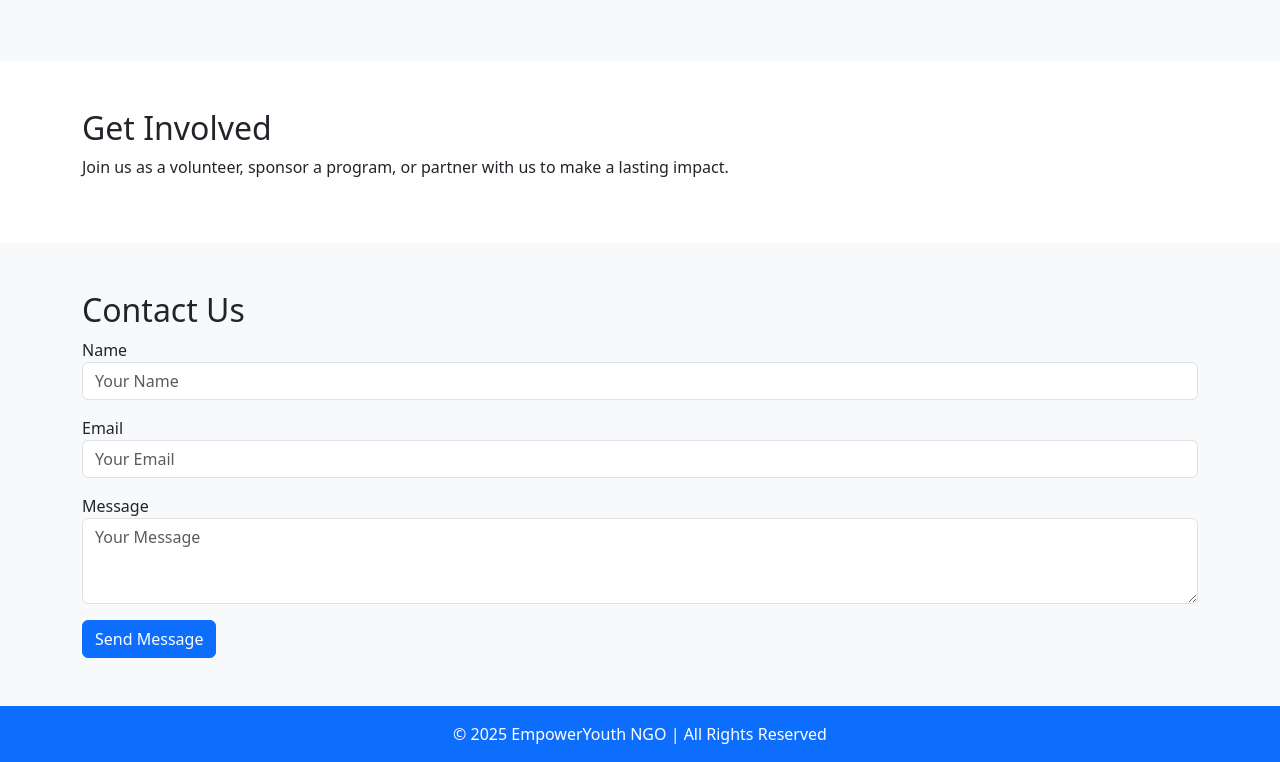
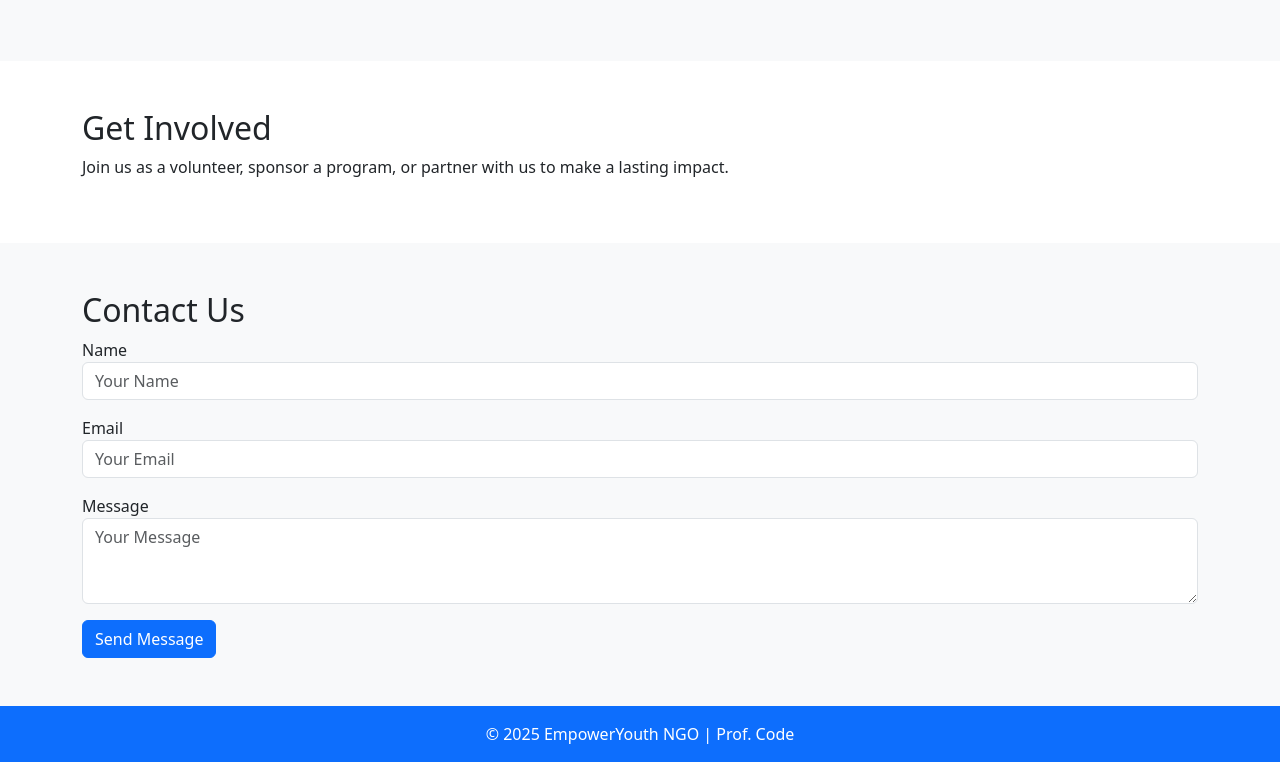
Before and after one commit to kendrick091/gddmi_project, a plain HTML site: page index.html in a window 1280 px wide. Shown: the part 766-1528 px from the top of the page. Drawn offline with nearby package versions, Linux system fonts and the light colour scheme.

Commit message:
testing push

```diff
--- a/index.html
+++ b/index.html
@@ -99,7 +99,7 @@
 <!-- Footer -->
 <footer class="bg-primary text-white text-center py-3">
   <div class="container">
-    &copy; 2025 EmpowerYouth NGO | All Rights Reserved
+    &copy; 2025 EmpowerYouth NGO | Prof. Code
   </div>
 </footer>
 
```
